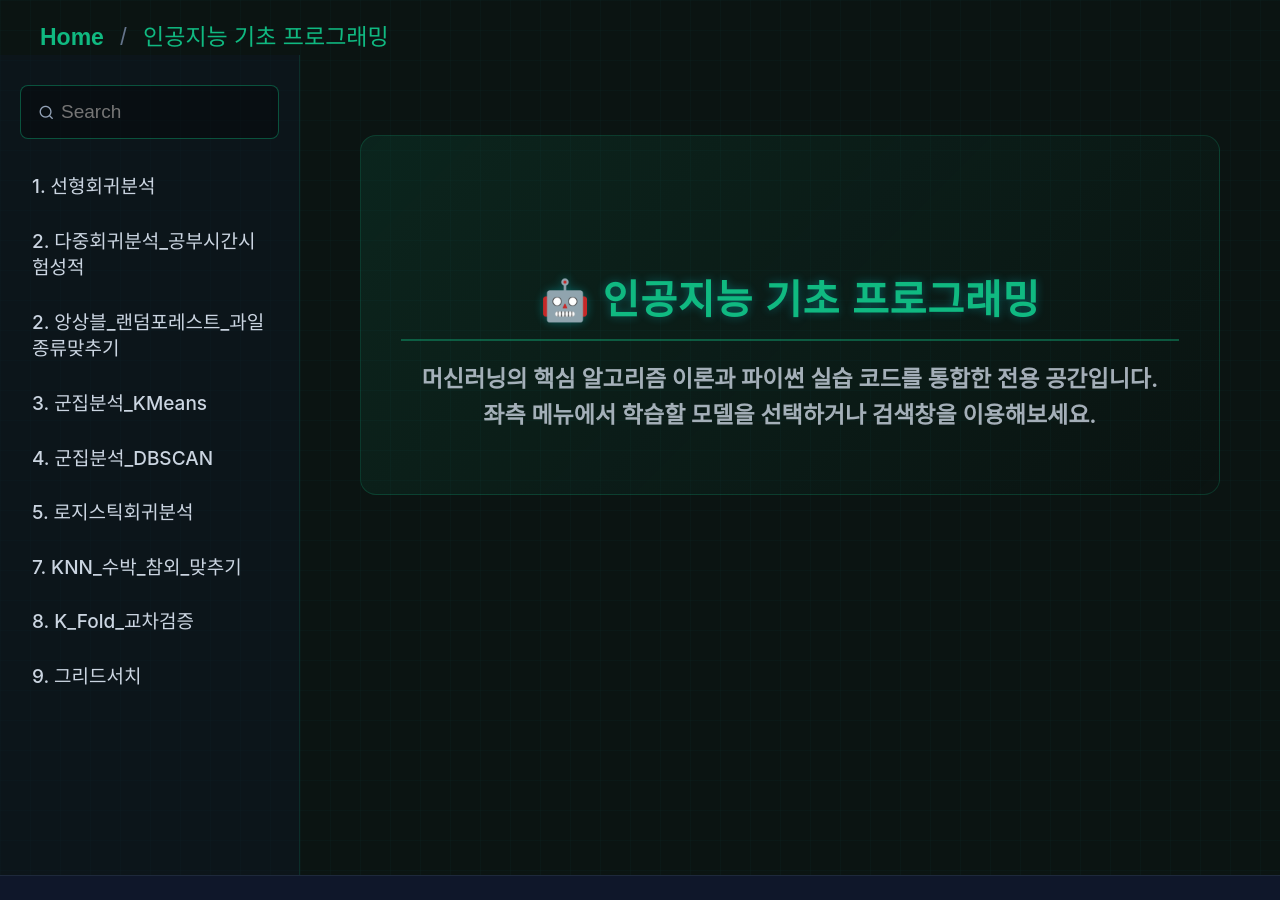
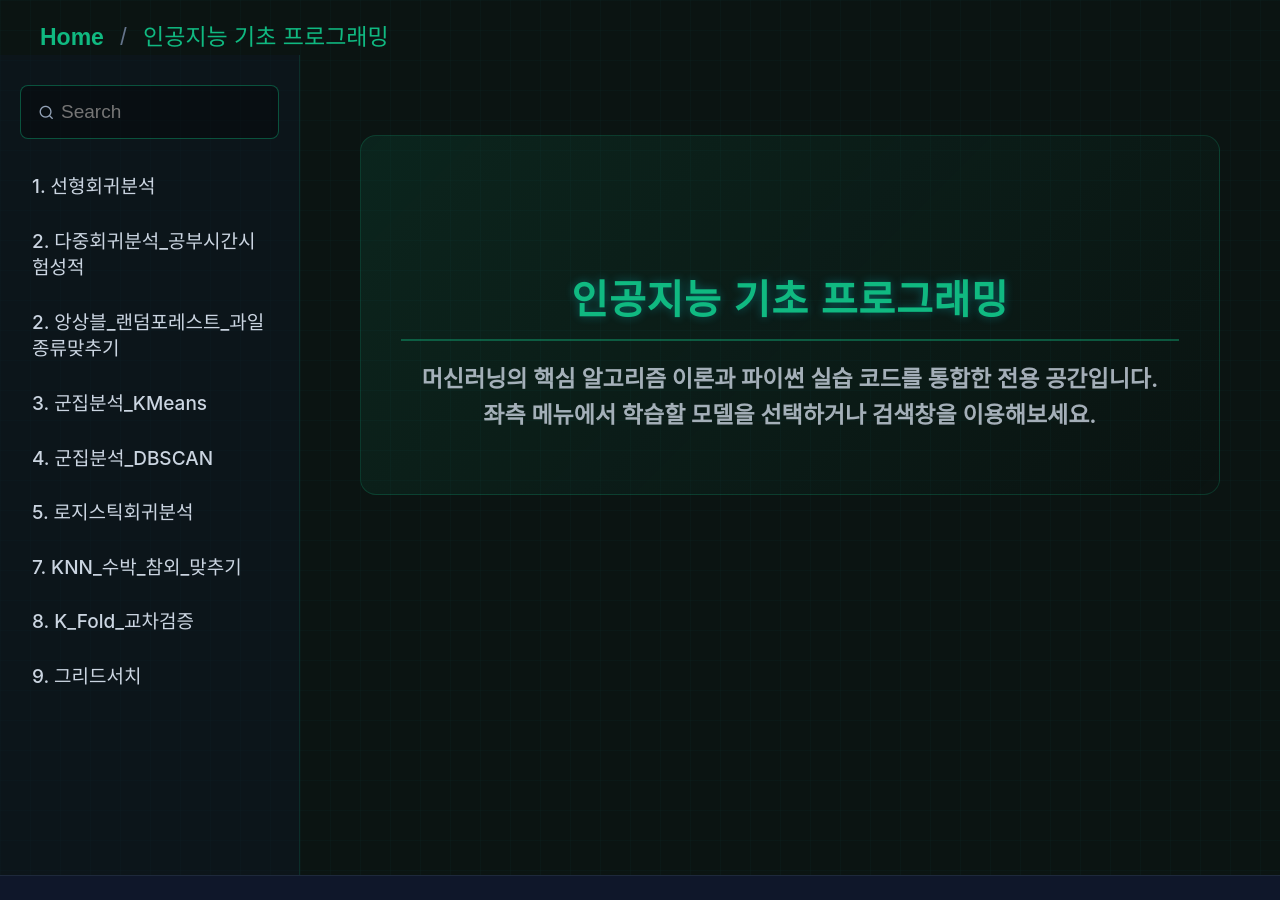
Before and after one commit to eunji021/eunji021.github.io, a Jekyll site: the page built from ai-programming.md, in a window 1280 px wide and 900 px high. Built offline with Jekyll 4.4.1, drawn with Linux system fonts in a browser that asks for light colours; nearby versions of some CDN libraries; some web fonts are replaced; comment, search, counter and statistics services are not loaded.

Commit message:
그림 빼1

```diff
--- a/ai-programming.md
+++ b/ai-programming.md
@@ -248,7 +248,7 @@ author: eunji
   <main class="gitbook-content-area">
     <div id="content-home" class="content-section active">
       <div class="home-banner">
-        <h1>🤖 인공지능 기초 프로그래밍</h1>
+        <h1>인공지능 기초 프로그래밍</h1>
         <p>머신러닝의 핵심 알고리즘 이론과 파이썬 실습 코드를 통합한 전용 공간입니다.<br>좌측 메뉴에서 학습할 모델을 선택하거나 검색창을 이용해보세요.</p>
       </div>
     </div>
```
